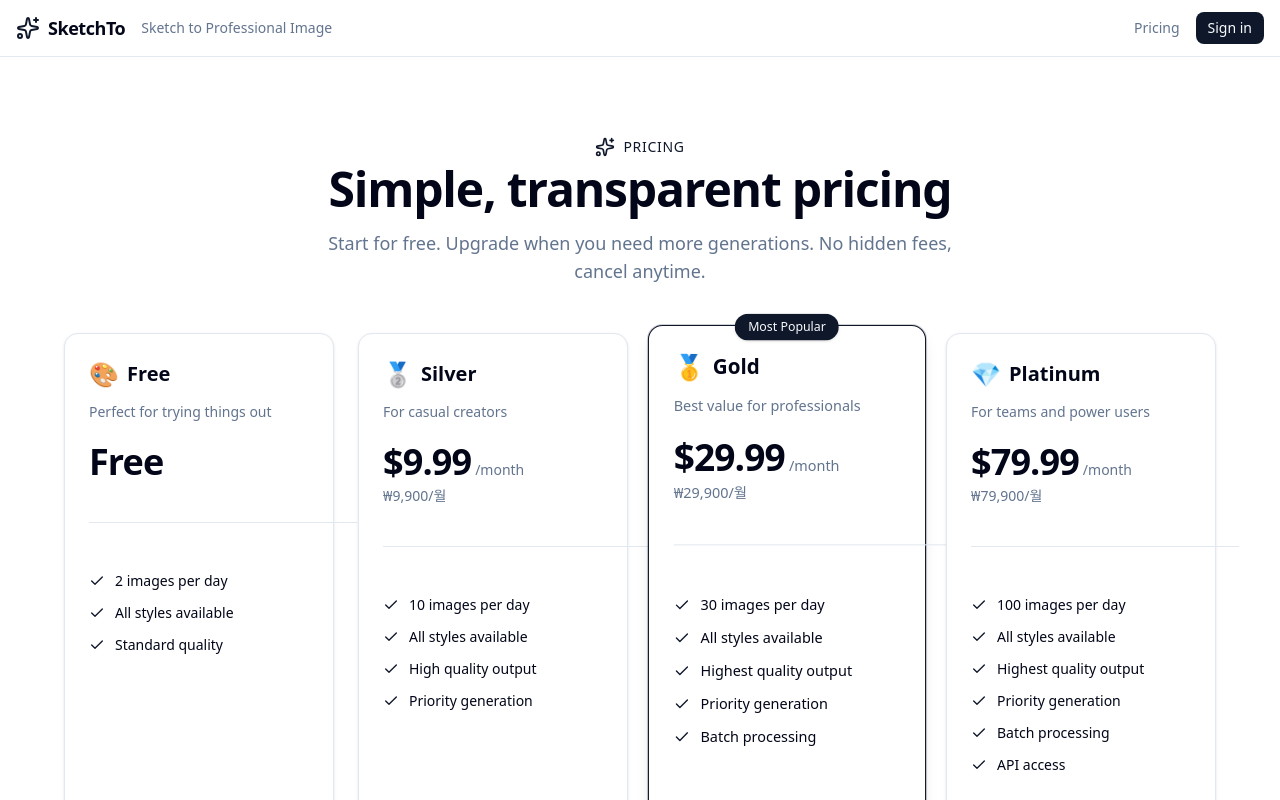
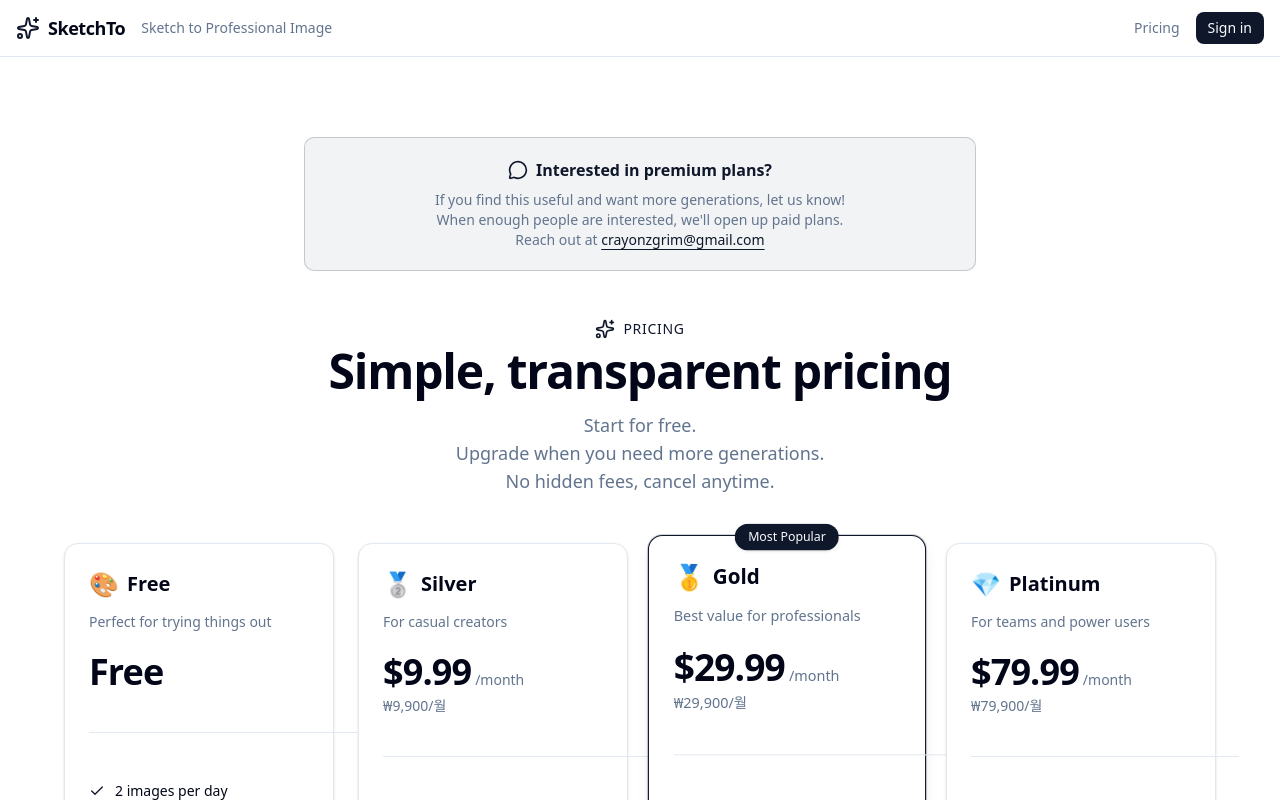
Before and after one commit to crayonzgrim/sketch-to, a Next.js app: page /pricing in a window 1280 px wide. Shown: the top 800 px of the page. Built offline with nearby package versions, Linux system fonts and the light colour scheme; no server answers.

Commit message:
feat: /pricing 페이지 상단에 관심 유도 배너 추가

```diff
--- a/app/pricing/page.tsx
+++ b/app/pricing/page.tsx
@@ -2,8 +2,7 @@
 import { Header } from '@/components/header'
 import { PricingCards } from '@/components/pricing/pricing-cards'
 import { createClient } from '@/lib/supabase/server'
-import { Sparkles } from 'lucide-react'
-import Script from 'next/script'
+import { MessageCircle, Sparkles } from 'lucide-react'
 
 export default async function PricingPage() {
   const supabase = await createClient()
@@ -23,12 +22,27 @@
 
   return (
     <div className="min-h-screen bg-background">
-      <Script
-        src="https://js.tosspayments.com/v2/standard"
-        strategy="beforeInteractive"
-      />
       <Header />
       <main className="flex flex-col items-center gap-12 py-20 px-4">
+        {/* Interest banner */}
+        <div className="w-full max-w-2xl rounded-lg border border-primary/20 bg-primary/5 p-5 text-center">
+          <div className="flex items-center justify-center gap-2 mb-2">
+            <MessageCircle className="h-5 w-5 text-primary" />
+            <span className="font-semibold text-primary">Interested in premium plans?</span>
+          </div>
+          <p className="text-sm text-muted-foreground">
+            If you find this useful and want more generations, let us know! <br />
+            When enough people are interested, we&apos;ll open up paid plans.
+            <br />Reach out at{' '}
+            <a
+              href="mailto:crayonzgrim@gmail.com"
+              className="font-medium text-primary underline underline-offset-4 hover:text-primary/80"
+            >
+              crayonzgrim@gmail.com
+            </a>
+          </p>
+        </div>
+
         <div className="text-center space-y-4 max-w-2xl">
           <div className="flex items-center justify-center gap-2 text-primary mb-2">
             <Sparkles className="h-5 w-5" />
@@ -40,7 +54,7 @@
             Simple, transparent pricing
           </h1>
           <p className="text-lg text-muted-foreground">
-            Start for free. Upgrade when you need more generations. No hidden
+            Start for free. <br /> Upgrade when you need more generations. <br />No hidden
             fees, cancel anytime.
           </p>
         </div>
```
